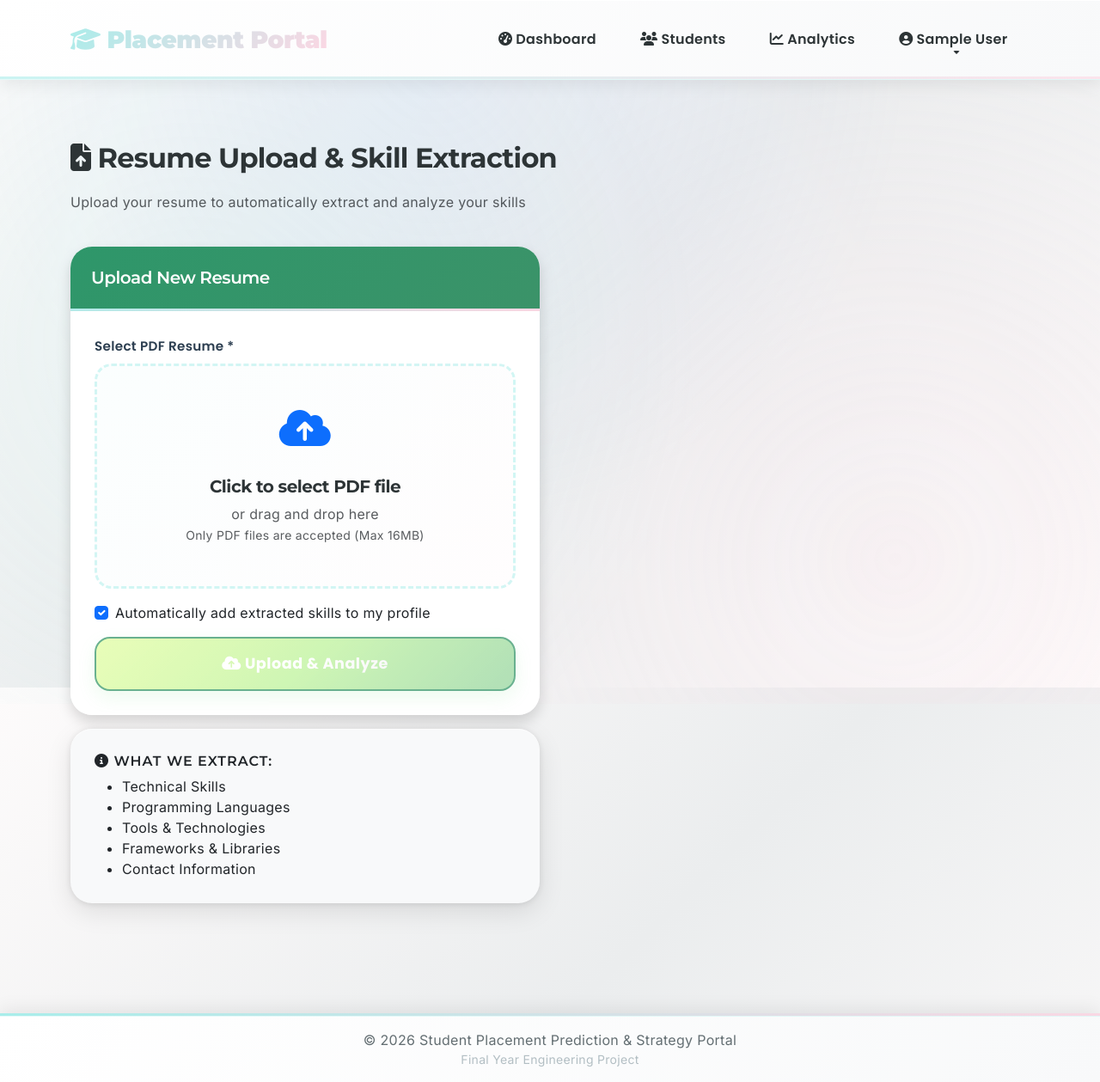
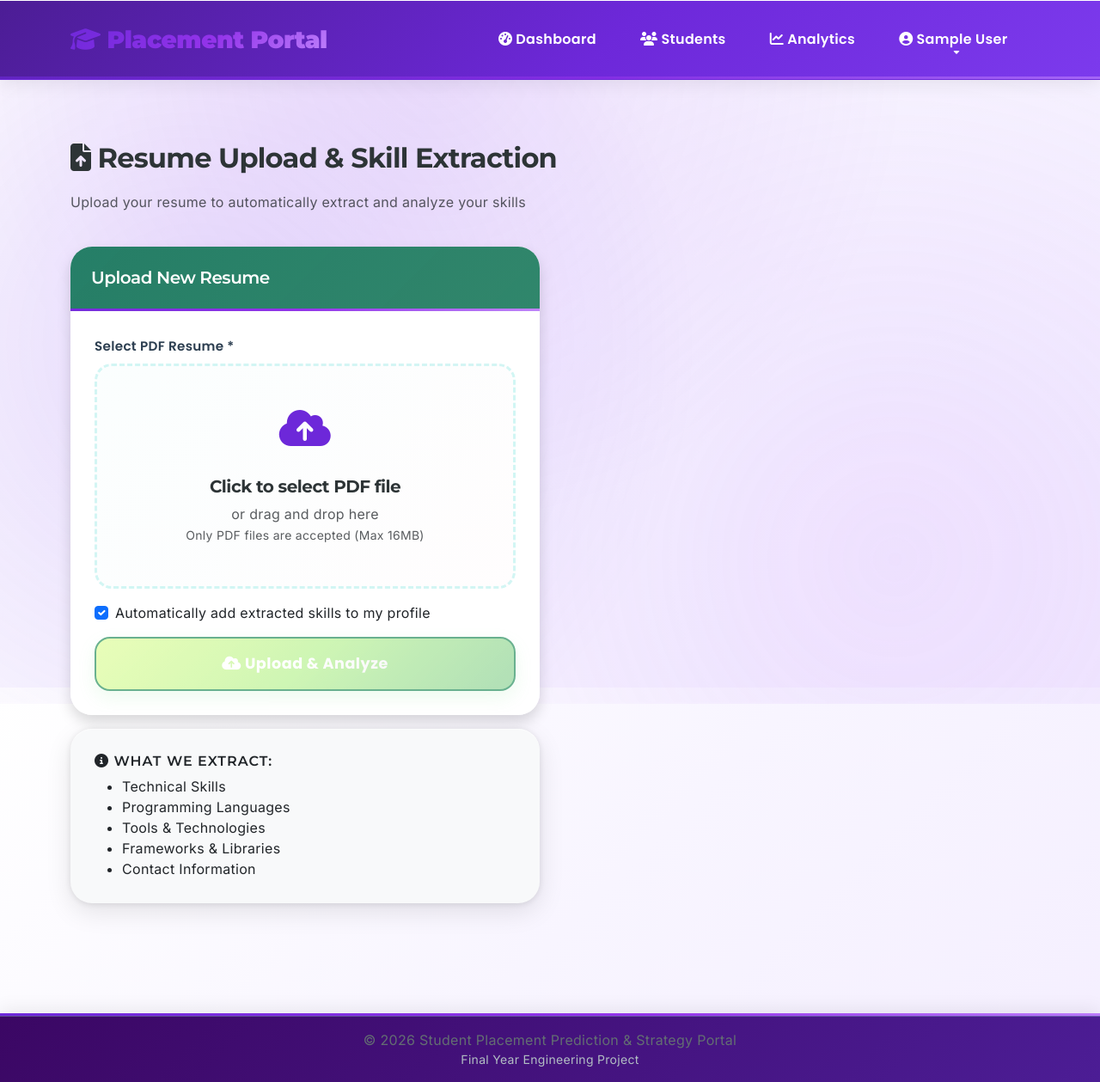
Before and after one commit to shivampatil4972/placement-prediction-portal, a Flask app: page /upload_resume in a window 1280 px wide. Shown: the whole page at 86% size. Run offline with Flask 3, Linux system fonts and the light colour scheme; the visitor is signed in with stand-in values (Sample User, id 1); data that the repository does not hold is empty; some libraries are stand-ins or nearby versions.

Commit message:
Initial commit - Placement Prediction Portal

```diff
--- a/static/css/style.css
+++ b/static/css/style.css
@@ -7,15 +7,15 @@
 
 /* ===== Light Modern Theme Variables ===== */
 :root {
-    /* Light Pastel Gradients */
-    --primary-gradient: linear-gradient(135deg, #a8edea 0%, #fed6e3 100%);
-    --primary-solid: #70c9e8;
-    --secondary-gradient: linear-gradient(135deg, #ffecd2 0%, #fcb69f 100%);
+    /* Purple + White Theme Gradients */
+    --primary-gradient: linear-gradient(135deg, #6d28d9 0%, #9333ea 55%, #c084fc 100%);
+    --primary-solid: #7c3aed;
+    --secondary-gradient: linear-gradient(135deg, #ede9fe 0%, #f5f3ff 100%);
     --success-gradient: linear-gradient(135deg, #d4fc79 0%, #96e6a1 100%);
     --danger-gradient: linear-gradient(135deg, #ffc3a0 0%, #ffafbd 100%);
     --warning-gradient: linear-gradient(135deg, #fddb92 0%, #ffd1a9 100%);
     --info-gradient: linear-gradient(135deg, #a1c4fd 0%, #c2e9fb 100%);
-    --purple-gradient: linear-gradient(135deg, #e0c3fc 0%, #8ec5fc 100%);
+    --purple-gradient: linear-gradient(135deg, #5b21b6 0%, #8b5cf6 100%);
     --peach-gradient: linear-gradient(135deg, #ffeaa7 0%, #fdcb6e 100%);
     --blue-gradient: linear-gradient(135deg, #74b9ff 0%, #a29bfe 100%);
     --pink-gradient: linear-gradient(135deg, #fd79a8 0%, #fdcb6e 100%);
@@ -38,7 +38,7 @@
     --shadow-3d: 0 10px 25px rgba(0, 0, 0, 0.08), 0 6px 12px rgba(0, 0, 0, 0.05);
     --shadow-3d-hover: 0 15px 35px rgba(0, 0, 0, 0.12), 0 10px 20px rgba(0, 0, 0, 0.08);
 
-    --shadow-colored: 0 8px 20px rgba(112, 201, 232, 0.25);
+    --shadow-colored: 0 8px 20px rgba(124, 58, 237, 0.3);
     --shadow-success: 0 8px 20px rgba(150, 230, 161, 0.25);
     --shadow-danger: 0 8px 20px rgba(255, 175, 189, 0.25);
 
@@ -59,7 +59,7 @@ body {
     min-height: 100vh;
     display: flex;
     flex-direction: column;
-    background: linear-gradient(135deg, #fdfbfb 0%, #ebedee 50%, #fdfbfb 100%);
+    background: linear-gradient(135deg, #ffffff 0%, #f8f5ff 45%, #f3ecff 100%);
     background-attachment: fixed;
     overflow-x: hidden;
     letter-spacing: 0.3px;
@@ -90,9 +90,9 @@ body::before {
     width: 100%;
     height: 100%;
     background:
-        radial-gradient(circle at 20% 50%, rgba(168, 237, 234, 0.15) 0%, transparent 50%),
-        radial-gradient(circle at 80% 80%, rgba(254, 214, 227, 0.15) 0%, transparent 50%),
-        radial-gradient(circle at 40% 10%, rgba(161, 196, 253, 0.15) 0%, transparent 50%);
+        radial-gradient(circle at 20% 50%, rgba(124, 58, 237, 0.16) 0%, transparent 50%),
+        radial-gradient(circle at 80% 80%, rgba(192, 132, 252, 0.14) 0%, transparent 50%),
+        radial-gradient(circle at 40% 10%, rgba(147, 51, 234, 0.12) 0%, transparent 50%);
     z-index: -1;
     animation: gradientShift 20s ease infinite;
 }
@@ -161,7 +161,7 @@ body::before {
     letter-spacing: -0.5px;
     border-bottom: 3px solid;
     border-image: var(--primary-gradient) 1;
-    background: linear-gradient(135deg, rgba(168, 237, 234, 0.15), rgba(254, 214, 227, 0.15));
+    background: linear-gradient(135deg, rgba(124, 58, 237, 0.12), rgba(192, 132, 252, 0.14));
     padding: 1.5rem;
     position: relative;
     color: var(--text-primary);
@@ -214,7 +214,7 @@ body::before {
     box-shadow:
         var(--shadow-lg),
         inset 0 1px 0 rgba(255, 255, 255, 0.9);
-    border: 1px solid rgba(168, 237, 234, 0.3);
+    border: 1px solid rgba(124, 58, 237, 0.25);
 }
 
 .stat-card::before {
@@ -236,7 +236,7 @@ body::before {
     left: 50%;
     width: 200%;
     height: 200%;
-    background: radial-gradient(circle, rgba(168, 237, 234, 0.4), transparent);
+    background: radial-gradient(circle, rgba(124, 58, 237, 0.28), transparent);
     transform: translate(-50%, -50%) scale(0);
     animation: ripplePulse 4s ease-out infinite;
     pointer-events: none;
@@ -260,7 +260,7 @@ body::before {
     box-shadow:
         var(--shadow-xl),
         inset 0 1px 0 rgba(255, 255, 255, 1);
-    border-color: rgba(168, 237, 234, 0.6);
+    border-color: rgba(124, 58, 237, 0.45);
 }
 
 .stat-card h3 {
@@ -2190,3 +2190,54 @@ h6 {
         border: 1px solid #dee2e6;
     }
 }
+
+/* ========================================
+   Purple + White Theme Overrides
+   ======================================== */
+.bg-primary,
+.btn-primary {
+    background: var(--primary-gradient) !important;
+    border-color: #6d28d9 !important;
+}
+
+.btn-primary:hover,
+.btn-primary:focus {
+    background: linear-gradient(135deg, #5b21b6 0%, #7c3aed 100%) !important;
+    border-color: #5b21b6 !important;
+    box-shadow: 0 12px 26px rgba(109, 40, 217, 0.28) !important;
+}
+
+.btn-outline-primary {
+    color: #6d28d9 !important;
+    border-color: #6d28d9 !important;
+}
+
+.btn-outline-primary:hover,
+.btn-outline-primary:focus {
+    color: #ffffff !important;
+    background: var(--primary-gradient) !important;
+    border-color: #6d28d9 !important;
+}
+
+.text-primary {
+    color: #6d28d9 !important;
+}
+
+.navbar {
+    background: linear-gradient(135deg, #4c1d95 0%, #6d28d9 55%, #7c3aed 100%) !important;
+}
+
+.navbar .nav-link,
+.navbar .navbar-brand {
+    color: #ffffff !important;
+}
+
+.navbar .nav-link:hover,
+.navbar .navbar-brand:hover {
+    color: #f3e8ff !important;
+}
+
+footer {
+    background: linear-gradient(135deg, #3b0764 0%, #4c1d95 100%) !important;
+    color: #ffffff !important;
+}
```
